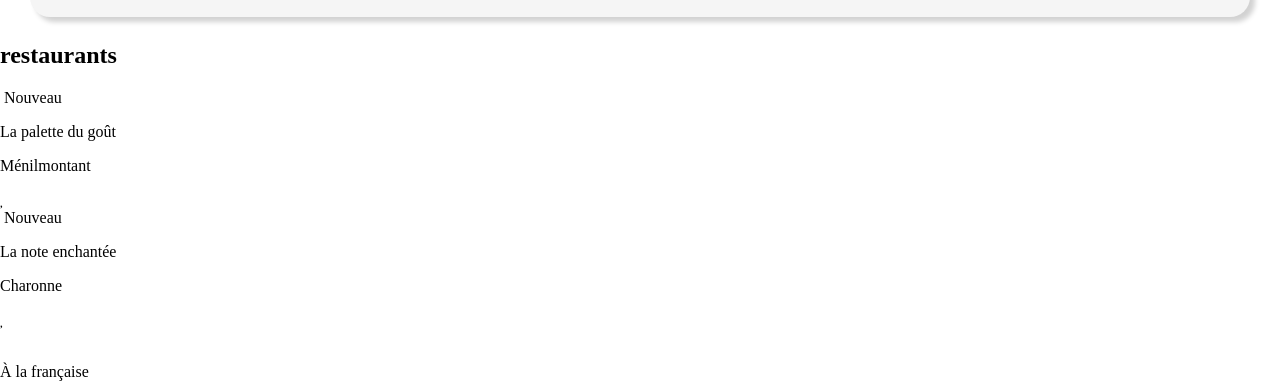
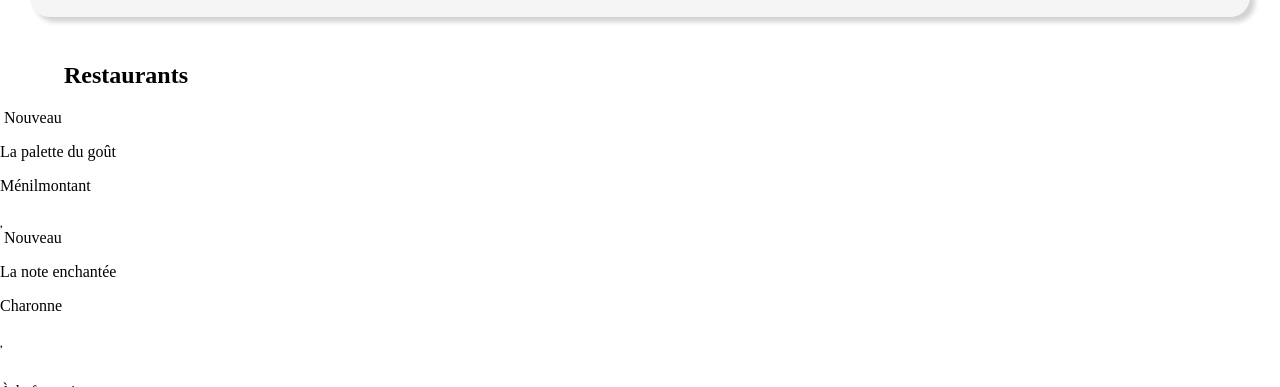
Before and after one commit to EllanMXM/JAMARDMaxime_3_170222, a website: page index.html in a window 1280 px wide. Shown: the part 713-1100 px from the top of the page. Drawn offline with Linux system fonts and the light colour scheme; some icons are missing; a web font is replaced by a local one.

Commit message:
Structure texte SASS

```diff
--- a/index.html
+++ b/index.html
@@ -80,7 +80,7 @@
 
     <!-- Section 3 Restaurants -->
     <section>
-      <h1>restaurants</h1>
+      <h1 class="titre_second">Restaurants</h1>
 
       <img />
       <span> Nouveau </span>
```
Also changed, not shown: sass/base/_base.scss (+10 -3 lines), css/style.css, 1 other file.
